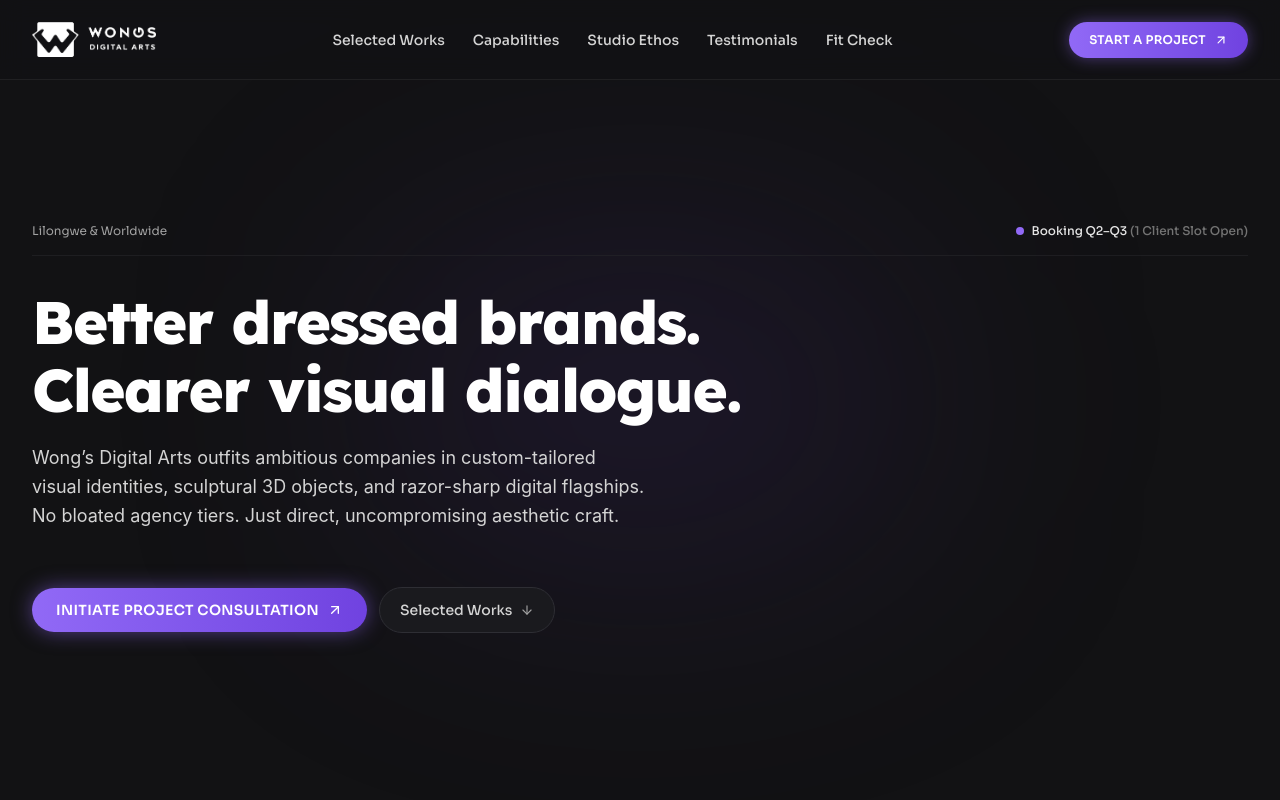
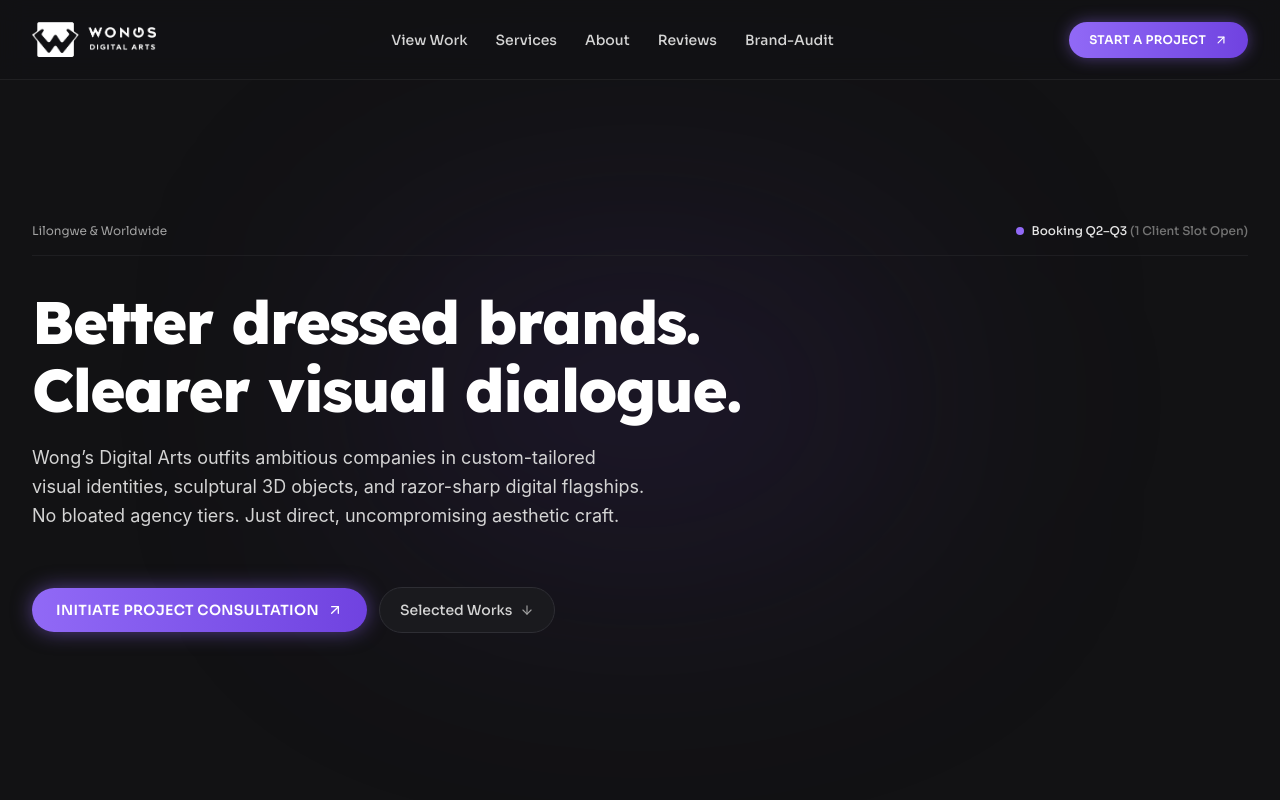
Before and after one commit to Wong-Zade/WDA-site, a React (Vite) app: page / in a window 1280 px wide. Shown: the top 800 px of the page. Built offline with nearby package versions, Linux system fonts and the light colour scheme.

Commit message:
Update Header.tsx

```diff
--- a/src/components/Header.tsx
+++ b/src/components/Header.tsx
@@ -19,11 +19,11 @@ export const Header: React.FC<HeaderProps> = ({ onOpenInquiry }) => {
   }, []);
 
   const navLinks = [
-    { label: 'Selected Works', href: '#works' },
-    { label: 'Capabilities', href: '#capabilities' },
-    { label: 'Studio Ethos', href: '#ethos' },
-    { label: 'Testimonials', href: '#testimonials' },
-    { label: 'Fit Check', href: '#fit-check' },
+    { label: 'View Work', href: '#works' },
+    { label: 'Services', href: '#capabilities' },
+    { label: 'About', href: '#ethos' },
+    { label: 'Reviews', href: '#testimonials' },
+    { label: 'Brand-Audit', href: '#fit-check' },
   ];
 
   const handleNavClick = (href: string) => {
```
